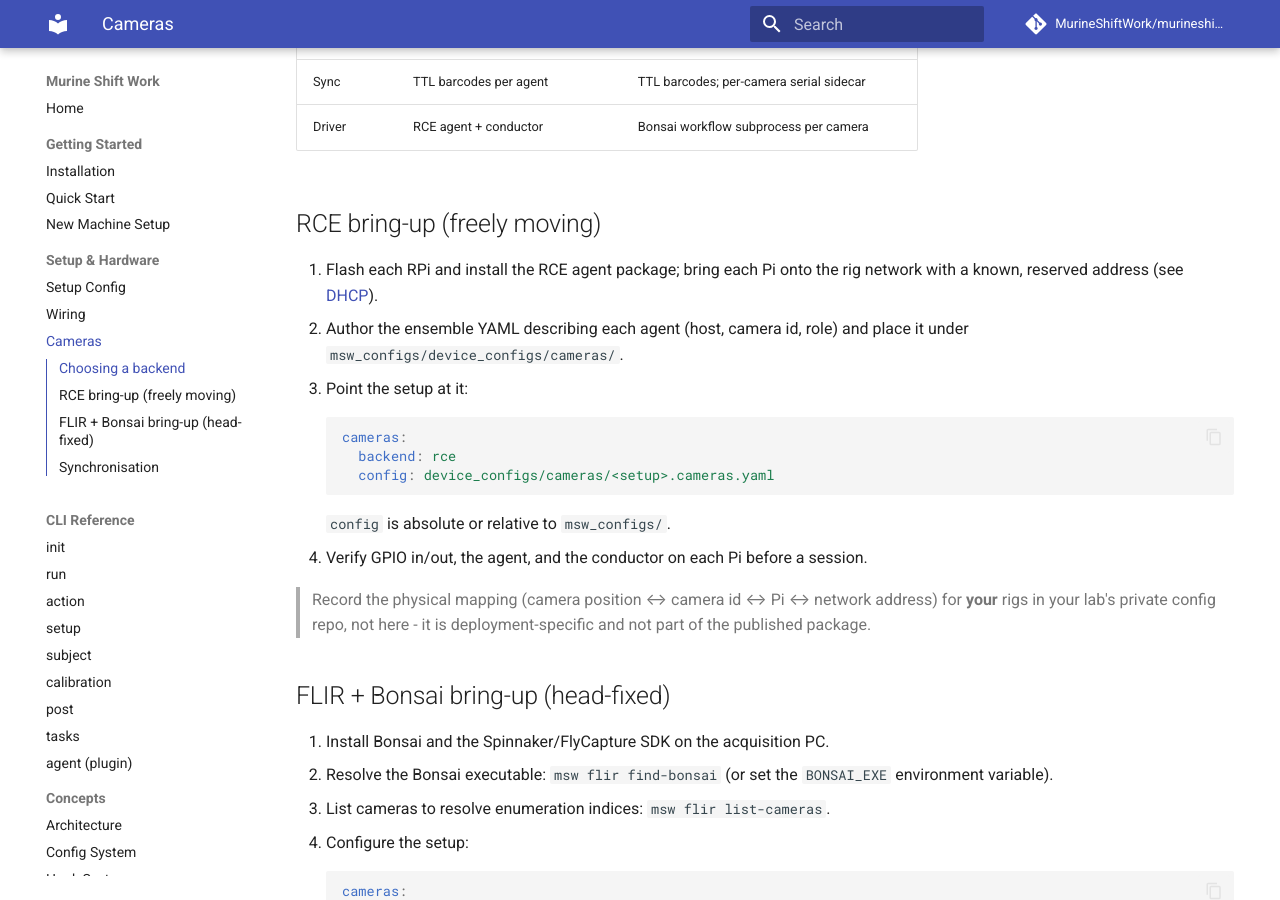
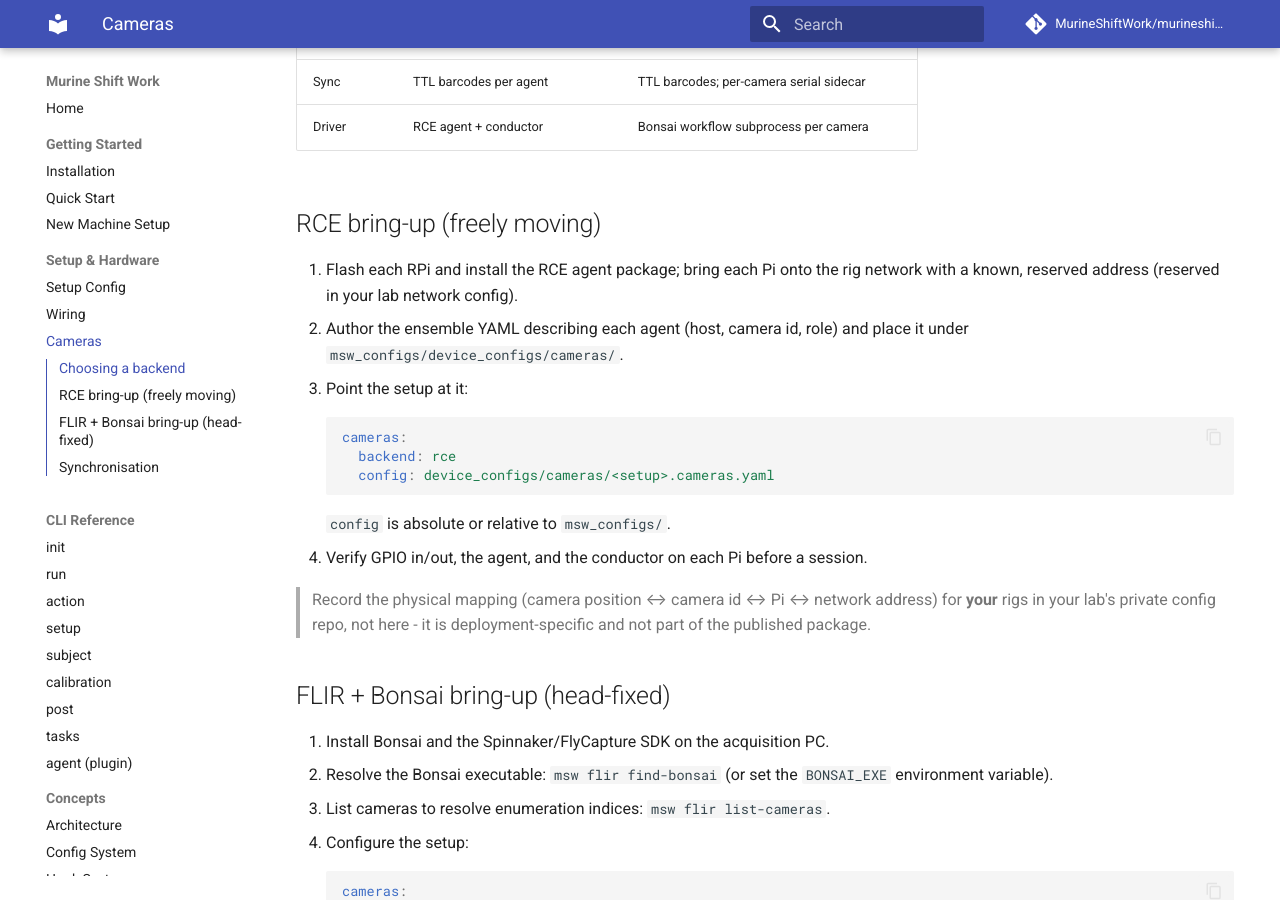
Before and after one commit to MurineShiftWork/murineshiftwork, an MkDocs documentation site: the page built from docs/setup/cameras.md, in a window 1280 px wide and 900 px high, scrolled down 609 px. Built offline with MkDocs 1.6.1 and Material for MkDocs 9.7.7, drawn with Linux system fonts in a browser that asks for light colours; comment, search, counter and statistics services are not loaded.

Commit message:
fix: unbreak docs build
Drop the API-reference block that documented the private msw-agent modules
(murineshiftwork.logagent.*) from the public docs: they are not installed in
a docs-only build (so mkdocstrings aborted) and should not be published. Fix
two dead links to setup pages removed in the security scrub.

```diff
--- a/docs/setup/cameras.md
+++ b/docs/setup/cameras.md
@@ -29,7 +29,7 @@
 ## RCE bring-up (freely moving)
 
 1. Flash each RPi and install the RCE agent package; bring each Pi onto the rig
-   network with a known, reserved address (see [DHCP](DHCP.md)).
+   network with a known, reserved address (reserved in your lab network config).
 2. Author the ensemble YAML describing each agent (host, camera id, role) and
    place it under `msw_configs/device_configs/cameras/`.
 3. Point the setup at it:
```
Also changed, not shown: docs/api.md (+0 -4 lines), docs/index.md (+1 -1 lines).
